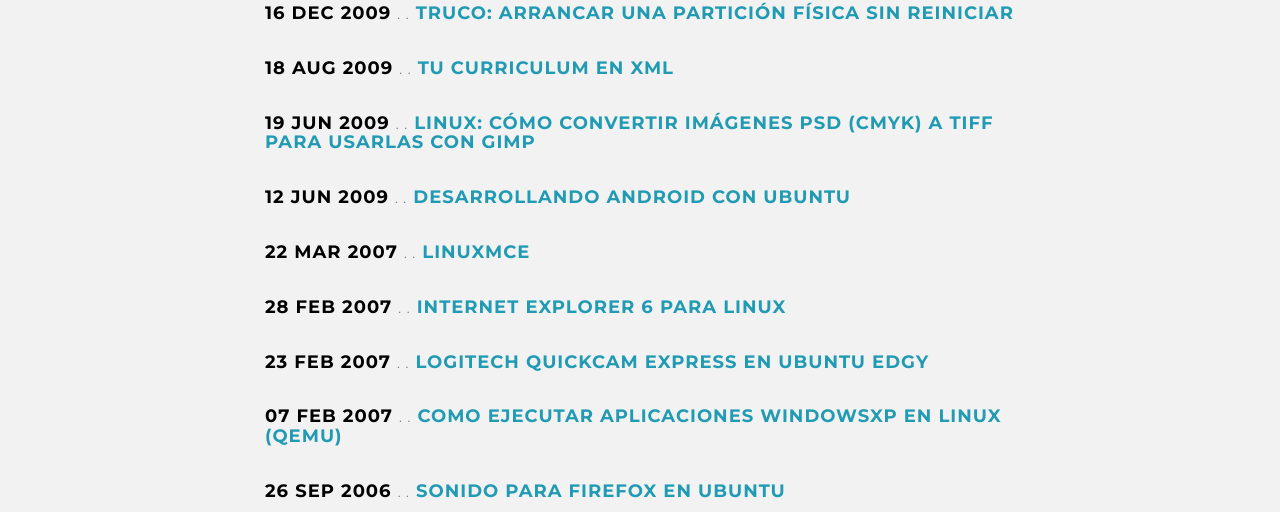
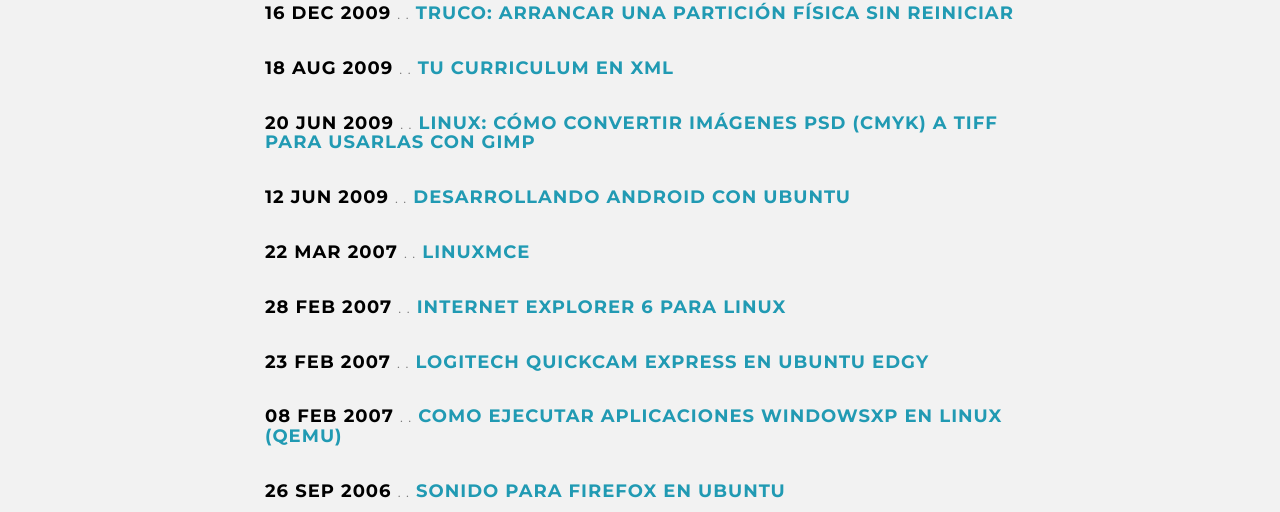
Before and after one commit to francho/francho.github.io, a Jekyll site: the page built from tag/linux/index.html, in a window 1280 px wide and 900 px high. Shown: the part 382-894 px from the top of the window. Built offline with Jekyll 4.4.1, drawn with Linux system fonts in a browser that asks for light colours; comment, search, counter and statistics services are not loaded; part of the change alters nothing that is shown.

```diff
--- a/_config.yml
+++ b/_config.yml
@@ -5,9 +5,12 @@ description: >
   Francho Joven Araus (aka @francholab). Unutopico, maño, geek, artesano de software, aprendiz ágil, programador en activo, sysop retirado, emocionado con Zagales Hacklab, papá a tiempo completo...
 baseurl: "" # the subpath of your site, e.g. /blog/
 url: "https://francho.org" # the base hostname & protocol for your site
+timezone: Europe/Madrid
+
+permalink: /:year/:month/:day/:title/
+
 twitter_username: francholab
 github_username:  francho
-permalink: /:year/:month/:day/:title/
 google-tracking-id: "UA-299756-5"
 disqus-shortname: "francho"
 
```
